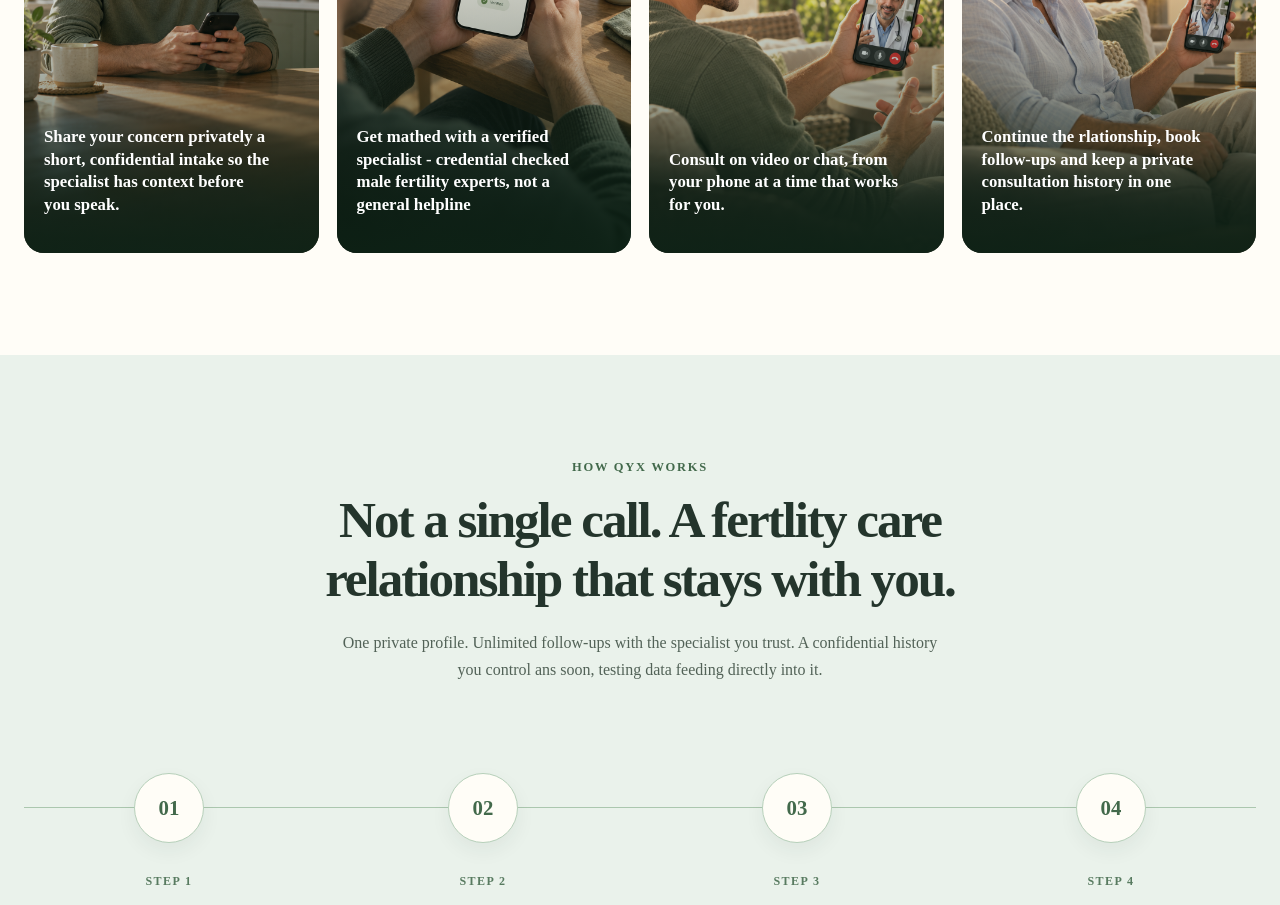
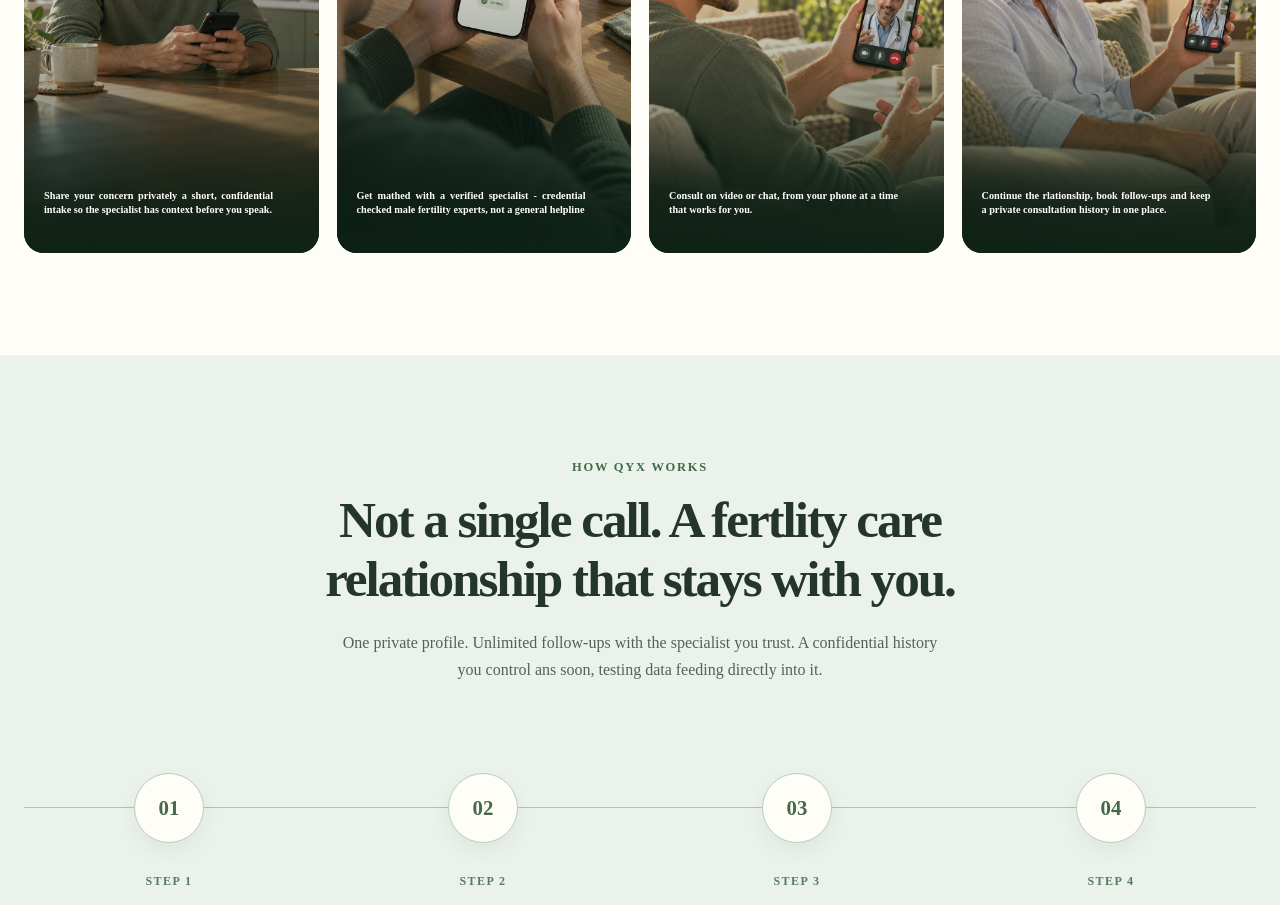
Before and after one commit to harshguptaji/QYX_Project, a React app in the folder frontend/: page / in a window 1280 px wide. Shown: the part 4720-5625 px from the top of the page. Built offline with nearby package versions, Linux system fonts and the light colour scheme; the HTML template or start-up script is replaced by a standard one.

Commit message:
Changes in text size

```diff
--- a/frontend/src/style/YourPath.css
+++ b/frontend/src/style/YourPath.css
@@ -92,8 +92,9 @@
 .your-path-card-content h3 {
   max-width: 90%;
   margin: 0 0 14px;
-  font-size: clamp(1.05rem, 1.3vw, 1.1rem);
-  font-weight: 600;
+  font-size: clamp(0.6rem, 0.8vw, 0.9rem);
+  text-align: justify;
+  font-weight: 550;
   line-height: 1.35;
 }
 
```
